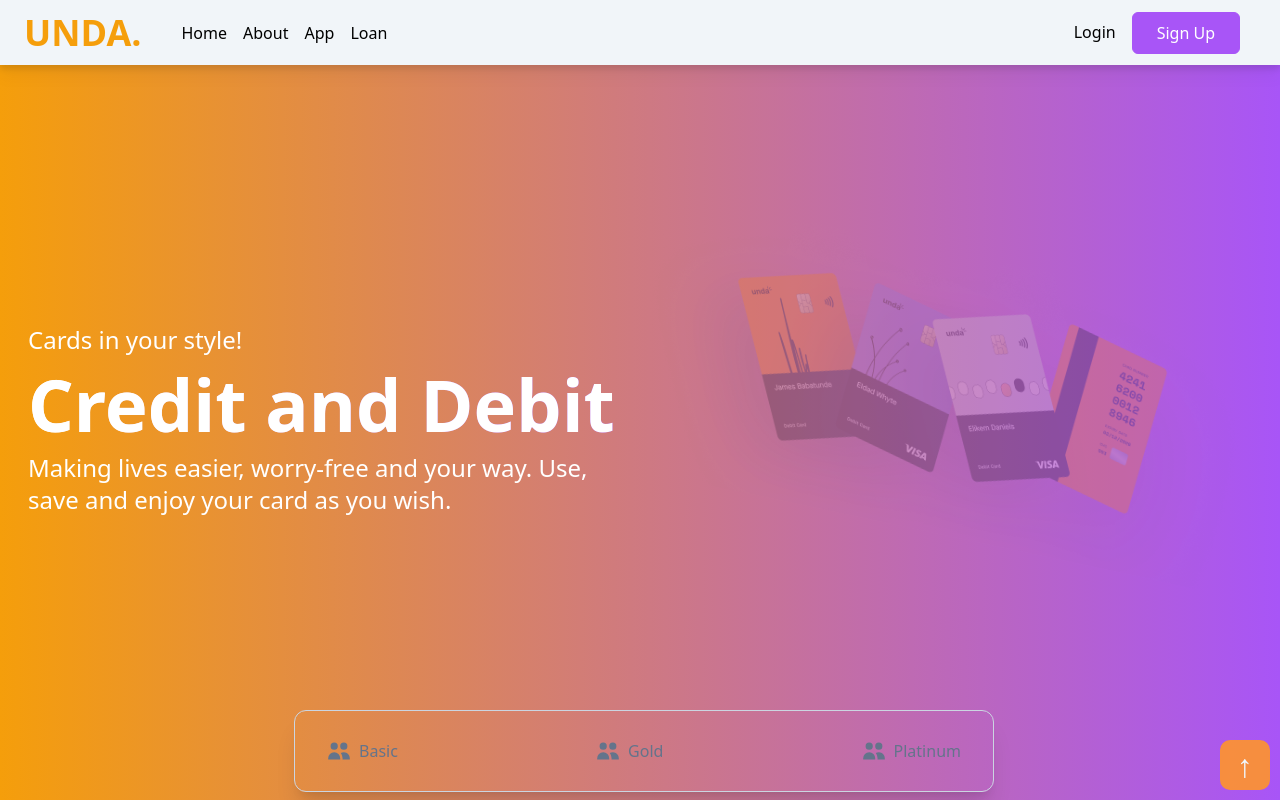
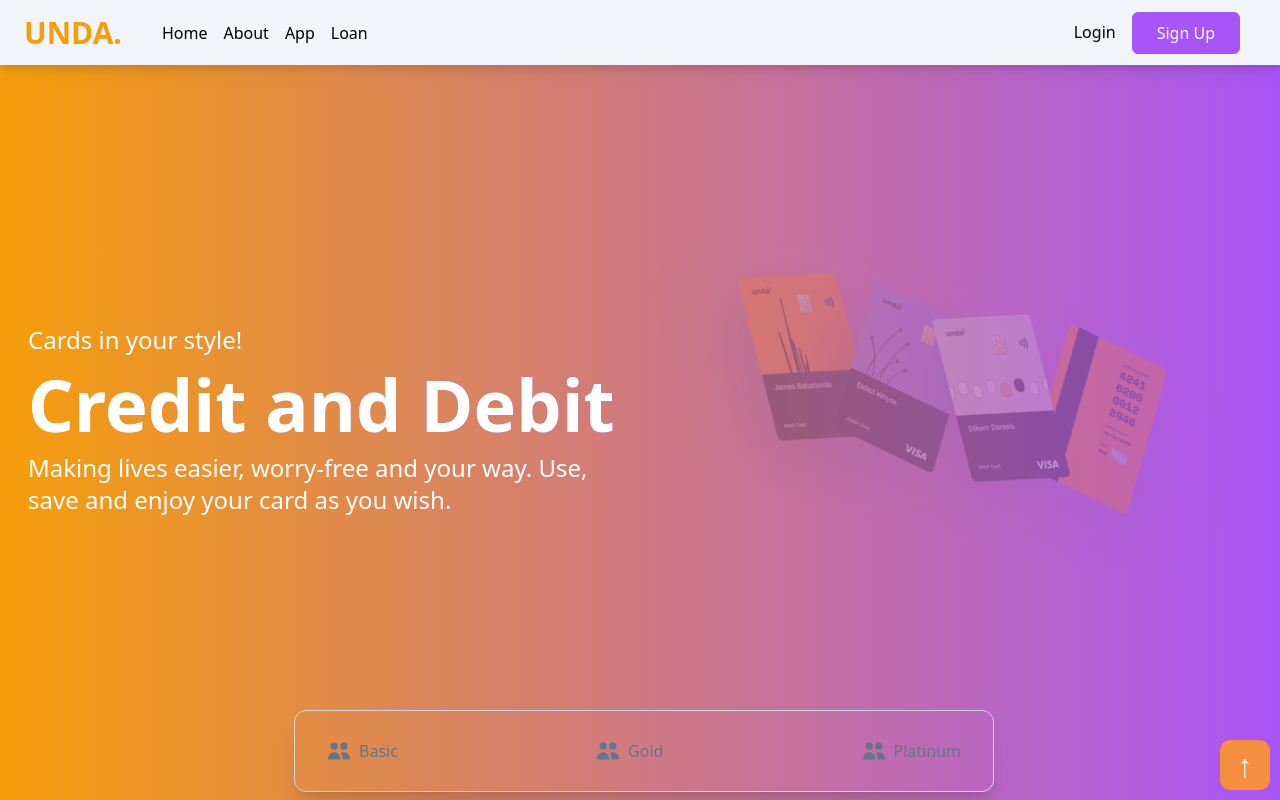
Before and after one commit to Itstf/react-tailwind-bank, a React (Create React App) app in the folder my-project/: page / in a window 1280 px wide. Shown: the top 800 px of the page. Built offline with nearby package versions, Linux system fonts and the light colour scheme.

Commit message:
padding.

```diff
--- a/my-project/src/components/Navbar.jsx
+++ b/my-project/src/components/Navbar.jsx
@@ -26,7 +26,7 @@ const Navbar = () => {
         <div className='w-screen h-[65px] z-10 fixed bg-slate-100 dark:bg-gray-800 drop-shadow-lg'>
             <div className='px-2 flex justify-between items-center w-full h-full'>
                 <div className='flex items-center'>
-                    <h1 className='cursor-not-allowed text-3xl font-bold mr-10 ml-4 sm:text-4xl text-amber-500 dark:text-white'>UNDA.</h1>
+                    <h1 className='cursor-not-allowed text-3xl font-bold mr-10 ml-4 sm:text-3xl text-amber-500 dark:text-white'>UNDA.</h1>
                     <ul className='hidden md:flex'>
                         <li className='hover:text-amber-500 no-underline transition duration-300 ease-in-out dark:text-white'> <a href="#"> Home </a> </li>
                         <li className='hover:text-amber-500 no-underline transition duration-300 ease-in-out dark:text-white'> <a href="#About"> About </a> </li>
--- a/my-project/src/components/Sign_in.jsx
+++ b/my-project/src/components/Sign_in.jsx
@@ -47,7 +47,7 @@ const Sign_in = () => {
                                 <div class='flex items-center h-5'>
                                     <input id='terms' aria-describedby='terms' type='checkbox' className='w-4 h-4 border border-gray-300 rounded bg-gray-50 focus:ring-3 focus:ring-primary-300 dark:bg-gray-700 dark:border-gray-600 dark:focus:ring-primary-600 dark:ring-offset-gray-800' required=''/>
                                 </div>
-                                <div class='ml-3 text-sm'>
+                                <div class='ml-3 text-sm mb-5'>
                                     <label for='terms' className='font-light text-gray-500 dark:text-gray-300'>Remember</label>
                                 </div>
                             </div>
```
